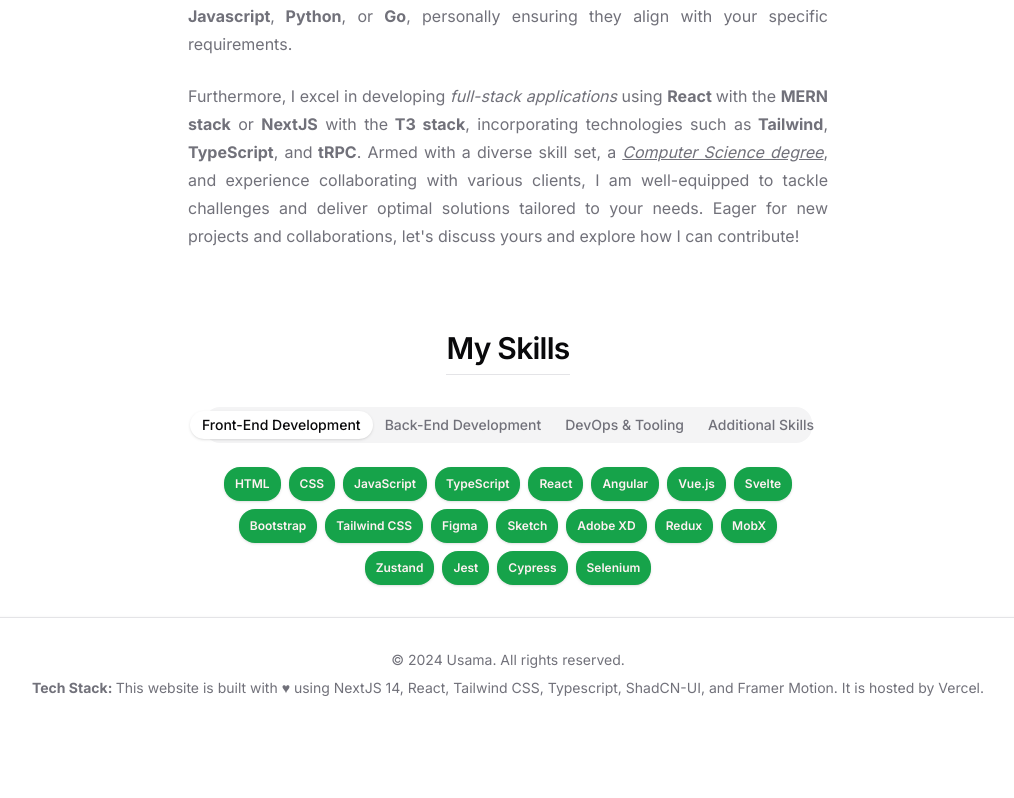
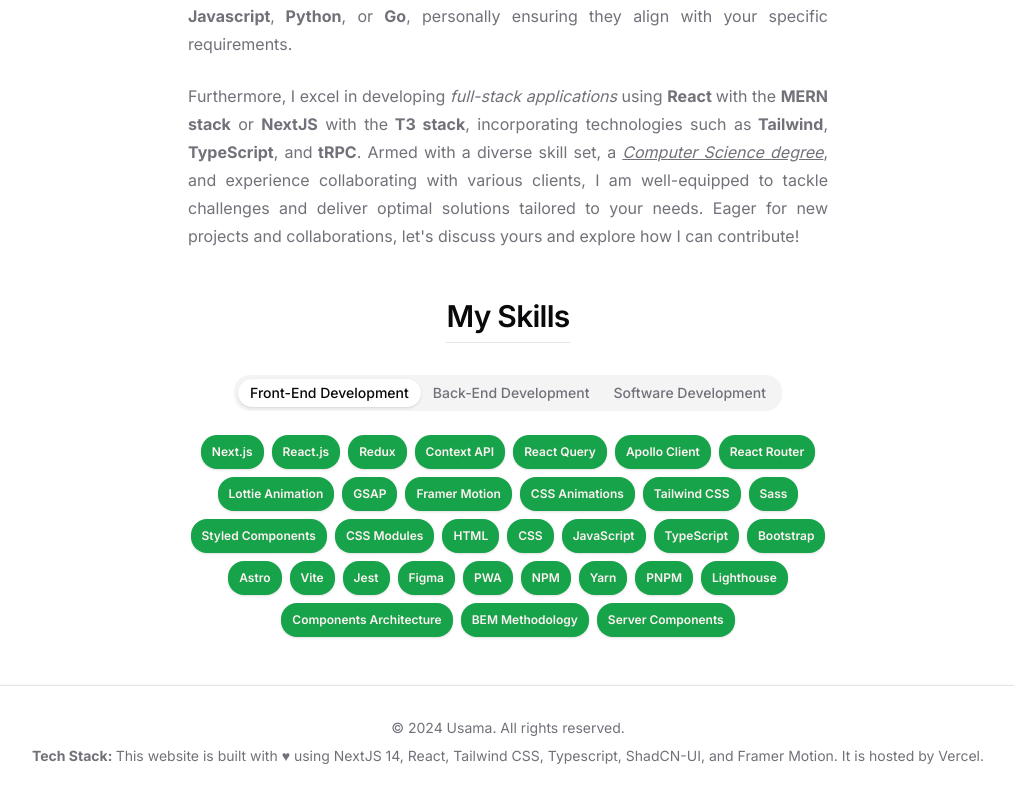
Before and after one commit to usama-365/usama-365, a Next.js app: page / in a window 1280 px wide. Shown: the part 1087-1885 px from the top of the page, without its empty margins (132-1146 px from the left). Before the commit the page ends 1817 px from the top, so only its background shows below. Built offline with nearby package versions, Linux system fonts and the light colour scheme.

Commit message:
refine skills

```diff
--- a/src/app/(sections)/skills.tsx
+++ b/src/app/(sections)/skills.tsx
@@ -1,108 +1,29 @@
 import H2 from "@/components/typography/h2";
-import Large from "@/components/typography/large";
 import P from "@/components/typography/p";
 import { Badge } from "@/components/ui/badge";
 import { Tabs, TabsContent, TabsList, TabsTrigger } from "@/components/ui/tabs";
+import SKILLS, { type SkillKeyType } from "@/data/skills";
 import type { ReactNode } from "react";
-
-const SKILLS = {
-  "Front-End Development": [
-    // Front-End Development
-    "HTML",
-    "CSS",
-    "JavaScript",
-    "TypeScript",
-    "React",
-    "Angular",
-    "Vue.js",
-    "Svelte",
-    "Bootstrap",
-    "Tailwind CSS",
-    "Figma",
-    "Sketch",
-    "Adobe XD",
-    "Redux",
-    "MobX",
-    "Zustand",
-    "Jest",
-    "Cypress",
-    "Selenium",
-  ],
-  "Back-End Development": [
-    // Back-End Development
-    "Python",
-    "Django",
-    "Flask",
-    "JavaScript",
-    "Node.js",
-    "Express",
-    "PHP",
-    "Laravel",
-    "Ruby",
-    "Rails",
-    "MySQL",
-    "PostgreSQL",
-    "MongoDB",
-    "Firebase",
-    "RESTful APIs",
-    "GraphQL",
-    "OAuth",
-    "JWT",
-    "Docker",
-    "Kubernetes",
-    "AWS",
-    "Azure",
-  ],
-  "DevOps & Tooling": [
-    // DevOps & Tooling
-    "Git",
-    "GitHub",
-    "Webpack",
-    "Parcel",
-    "Rollup",
-    "Jenkins",
-    "Travis CI",
-    "CircleCI",
-    "Jest",
-    "Mocha",
-    "Chai",
-    "Chrome DevTools",
-    "Node Inspector",
-  ],
-  "Additional Skills": [
-    // Additional Skills
-    "OWASP Top 10",
-    "WCAG Guidelines",
-    "Lighthouse",
-    "WebPageTest",
-    "Agile Methodology",
-    "Project Management",
-  ],
-};
-
-type SkillsType = typeof SKILLS;
-type SkillKeyType = keyof SkillsType;
 
 const keys = Object.keys(SKILLS) as SkillKeyType[];
 
 export default function Skills() {
   return (
-    <section className="mx-auto max-w-2xl p-8">
-      <H2 className="mx-auto mb-8 w-max">My Skills</H2>
-      <Tabs className="mx-auto" defaultValue={keys[0]}>
-        <TabsList className="mb-4 h-full w-full flex-col rounded-lg md:flex-row">
+    <section className="mb-12 flex flex-col items-center justify-center px-4">
+      <H2 className="mx-auto mb-8 w-max ">My Skills</H2>
+      <Tabs
+        className="flex flex-col items-center justify-center"
+        defaultValue={keys[0]}
+      >
+        <TabsList className="mb-4 flex h-full flex-wrap">
           {keys.map((key) => (
-            <TabsTrigger
-              className="w-full rounded-lg md:w-max"
-              value={key}
-              key={key}
-            >
+            <TabsTrigger className="rounded-lg " value={key} key={key}>
               {key}
             </TabsTrigger>
           ))}
         </TabsList>
         {keys.map((key) => (
-          <TabsContent className="" key={key} value={key}>
+          <TabsContent className="max-w-2xl" key={key} value={key}>
             <div className="flex flex-wrap items-center justify-center gap-2">
               {SKILLS[key].map((skill) => (
                 <SkillBadge key={`${key}/${skill}`}>{skill}</SkillBadge>
@@ -117,7 +38,7 @@ export default function Skills() {
 
 function SkillBadge({ children }: { children: ReactNode }) {
   return (
-    <Badge className="rounded-lg shadow">
+    <Badge className="cursor-default rounded-lg shadow">
       <P>{children}</P>
     </Badge>
   );
--- /dev/null
+++ b/src/data/skills.ts
@@ -0,0 +1,365 @@
+const SKILLS = {
+  "Front-End Development": [
+    // Frameworks
+    "Next.js",
+    "React.js",
+    // "Gatsby",
+    // "Nuxt.js",
+    // "Vue.js",
+    // "Angular",
+    // "Svelte",
+
+    // State Management
+    "Redux",
+    // "MobX",
+    // "Zustand",
+    "Context API",
+    // "Recoil",
+    // "Jotai",
+
+    // DataFetching
+    "React Query",
+    "Apollo Client",
+    // "SWR",
+    // "Remix Suspense",
+    // "React Fetch",
+
+    // Routing
+    "React Router",
+    // "Reach Router",
+    // "React Navigation",
+    // "Remix Routes",
+
+    // Animation
+    "Lottie Animation",
+    "GSAP",
+    "Framer Motion",
+    "CSS Animations",
+    // "Anime.js",
+
+    // Styling
+    "Tailwind CSS",
+    "Sass",
+    // "Less",
+    "Styled Components",
+    "CSS Modules",
+    "HTML",
+    "CSS",
+
+    // Core web languages
+    "JavaScript",
+    "TypeScript",
+
+    // Responsive Design
+    // "Responsive Web Design",
+    "Bootstrap",
+    // "Foundation",
+    // "Tailwind UI",
+
+    // New Front-End Technologies
+    "Astro",
+    "Vite",
+    // "Solid.js",
+    // "Alpine.js",
+
+    // Testing
+    "Jest",
+    // "React Testing Library",
+    // "Cypress",
+    // "Playwright",
+
+    // Design/UX
+    "Figma",
+    // "Sketch",
+    // "Zeplin",
+    // "Design Thinking",
+    // "User Interface (UI) Design",
+    // "User Experience (UX) Research",
+
+    // Performance
+    "PWA",
+    // "Service Workers",
+    // "Code Splitting",
+    // "Lazy Loading",
+    // "Critical CSS",
+    // "Font Optimization",
+    // "Image Optimization",
+
+    // Front-End Package Managers
+    "NPM",
+    "Yarn",
+    "PNPM",
+
+    // WebAssembly (Wasm)
+    // "AssemblyScript",
+    // "Wasmtime",
+
+    // Progressive Web Apps (PWAs)
+    // "Workbox",
+    // "App Manifest",
+    // "Push Notifications",
+    // "Web App Manifest",
+
+    // New Front-End Techniques
+    // "Hybrid Rendering",
+    // "Element Queries",
+    // "Motion UI",
+    // "WebAssembly Studio",
+
+    // Performance Measurement
+    "Lighthouse",
+    // "WebPageTest",
+    // "GTmetrix",
+    // "PageSpeed Insights",
+
+    // Front-End Architecture
+    // "Micro-Frontends",
+    "Components Architecture",
+    // "Atomic Design",
+    "BEM Methodology",
+    "Server Components",
+
+    // Accessibility
+    // "WCAG Guidelines",
+    // "ARIA Compliance",
+    // "A11y Project",
+    // "Axe DevTools",
+  ],
+  "Back-End Development": [
+    // Server-Side Rendering (SSR)
+    "Next.js",
+    // "Gatsby",
+    // "Nuxt.js",
+    // "Remix",
+
+    // Javascript backend ecosystem
+    "Javascript",
+    "Node.js",
+    "Express.js",
+    // "Fastify",
+    // "Koa.js",
+
+    // Python backend ecosystem
+    "Python",
+    "Django",
+    "Flask",
+    "FastAPI",
+
+    // PHP backend ecosystem
+    "PHP",
+    "Laravel",
+
+    // Ruby backend ecosystem
+    // "Ruby",
+    // "Rails",
+
+    // Go backend ecosystem
+    // "Go",
+    // "Gin",
+    // "Echo",
+
+    // Databases
+    "MongoDB",
+    "PostgreSQL",
+    "MySQL",
+    "SQLite",
+    "Redis",
+    // "Cassandra",
+    // "Elasticsearch",
+
+    // Backend as a Service (BaaS)
+    "Firebase",
+    "Supabase",
+    "Appwrite",
+
+    // APIs
+    "RESTful APIs",
+    "GraphQL",
+
+    // Authentication
+    "OAuth",
+    "JWT",
+    "Passport.js",
+    "NextAuth",
+
+    // Infrastructure
+    "Docker",
+    // "Kubernetes",
+    "AWS",
+    "Google Cloud",
+    "Azure",
+    "Heroku",
+    "Netlify",
+    "Vercel",
+
+    // Continuous Integration/Continuous Delivery (CI/CD)
+    // "Jenkins",
+    // "CircleCI",
+    // "Travis CI",
+
+    // Monitoring
+    // "Prometheus",
+    // "Grafana",
+    // "Datadog",
+
+    // Serverless Computing
+    // "AWS Lambda",
+    // "Azure Functions",
+    "Serverless Functions",
+
+    // Backend Testing
+    "Postman",
+    // "Insomnia",
+
+    // API Documentation
+    // "Swagger",
+    // "Redoc",
+
+    // New Back-End Technologies
+    "Deno",
+    // "Rust",
+    // "Swift",
+
+    // New Back-End Techniques
+    // "Server-Sent Events",
+    // "GraphQL Subscriptions",
+    "WebSockets",
+    "Microservices",
+
+    // Back-End Security
+    // "OpenID Connect",
+    // "Content Security Policy (CSP)",
+  ],
+  "Software Development": [
+    // Version Control
+    "Git",
+    "GitHub",
+    // "GitLab",
+
+    // Build Tools
+    "Webpack",
+    "Parcel",
+    // "Rollup",
+
+    // Debugging
+    // "Node Inspector",
+    "Browser DevTools",
+
+    // Infrastructure as Code (IaC)
+    // "Terraform",
+    // "Ansible",
+
+    // Deployment Tools
+    // "Capistrano",
+    // "AWS CodeDeploy",
+
+    // Security
+    "OWASP Top 10",
+    // "Pen Testing",
+    "Secure Coding",
+
+    // Continuous Monitoring
+    // "ELK Stack",
+    // "Splunk",
+
+    // Container Orchestration
+    // "OpenShift",
+    // "Rancher",
+
+    // Load Balancing
+    // "NGINX",
+    // "HAProxy",
+
+    // Configuration Management
+    // "Chef",
+    // "Puppet",
+
+    // CI/CD Orchestration
+    // "GitLab CI",
+    "GitHub Actions",
+
+    // Virtualization
+    "VirtualBox",
+    "VMware",
+
+    // New DevOps & Tooling
+    // "Kubernetes Operators",
+    // "Helm",
+    // "Argo CD",
+
+    // New DevOps Techniques
+    // "Chaos Engineering",
+    // "Site Reliability Engineering (SRE)",
+    // "Observability",
+    // "GitOps",
+
+    // DevOps Culture
+    // "Collaborative Culture",
+    // "Continuous Learning",
+    "Automation",
+    // "Infrastructure as Code (IaC)",
+
+    // Agile Methodology
+    "Scrum",
+    // "Kanban",
+
+    // Project Management
+    // "Asana",
+    // "Jira",
+    // "Trello",
+    "Testiny",
+    "Linear",
+
+    // Cloud Storage
+    // "Amazon S3",
+    // "Azure Blob Storage",
+
+    // Versioning
+    "Semantic Versioning",
+    // "CalVer",
+
+    // Code Review
+    "Pull Requests",
+    "Code Reviews",
+
+    // Remote Collaboration Tools
+    "Zoom",
+    "MS Teams",
+    "Skype",
+    // "Slack",
+
+    // Soft Skills
+    "Communication",
+    "Teamwork",
+    "Problem-Solving",
+    "Time Management",
+
+    // Presentation Skills
+    // "Public Speaking",
+    // "PowerPoint",
+
+    // New Additional Skills
+    "Emotional Intelligence",
+    // "Conflict Resolution",
+    // "Leadership",
+    "Adaptability",
+
+    // New Soft Skills
+    // "Empathy",
+    // "Resilience",
+    "Critical Thinking",
+    // "Decision Making",
+
+    // Project Collaboration
+    "Cross-Functionality",
+    // "Agile Ceremonies",
+    // "Team Building",
+    // "Remote Team Management",
+  ],
+};
+
+export default SKILLS;
+
+type SkillsType = typeof SKILLS;
+
+export type SkillKeyType = keyof SkillsType;
```
